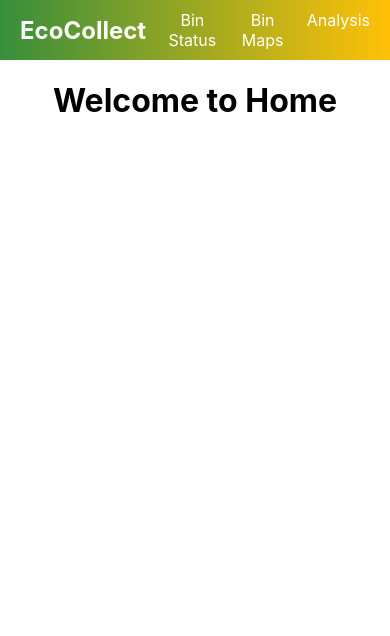
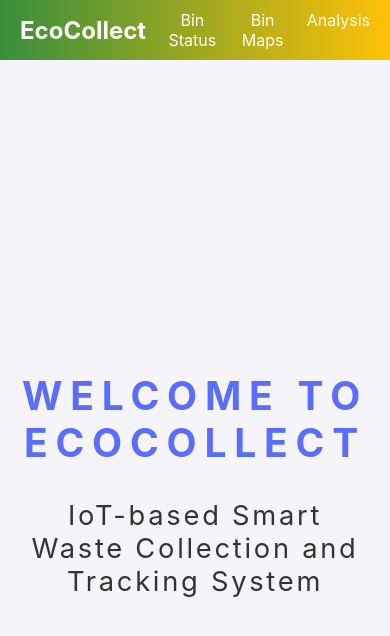
Before and after one commit to lakshannaveen/ecocollect-frontend-iot, a React (Create React App) app: page /home in a window 390 px wide. Shown: the top 636 px of the page. Built offline with nearby package versions, Linux system fonts and the light colour scheme.

Commit message:
animation added to home page

```diff
--- a/src/pages/Home.css
+++ b/src/pages/Home.css
@@ -0,0 +1,85 @@
+.home {
+    text-align: center;
+    padding: 20px;
+    display: flex;
+    flex-direction: column;
+    justify-content: center;
+    align-items: center;
+    height: 100vh;
+    background-color: #f4f4f9;
+    box-sizing: border-box;
+  }
+
+  .animated-heading {
+    font-size: 5vw;
+    font-weight: bold;
+    color: #5A6DFF;
+    text-transform: uppercase;
+    letter-spacing: 0.2em;
+    animation: slideIn 3s ease-out, fadeIn 3s ease-in forwards;
+    margin-bottom: 20px;
+  }
+
+  .subheading {
+    font-size: 2.5vw;
+    color: #333;
+    font-weight: normal;
+    letter-spacing: 0.1em;
+    animation: fadeInSubheading 3s ease-in forwards;
+  }
+
+  @keyframes slideIn {
+    0% {
+      transform: translateY(-50px);
+      opacity: 0;
+    }
+    50% {
+      transform: translateY(10px);
+      opacity: 0.7;
+    }
+    100% {
+      transform: translateY(0);
+      opacity: 1;
+    }
+  }
+
+  @keyframes fadeIn {
+    0% {
+      opacity: 0;
+    }
+    100% {
+      opacity: 1;
+    }
+  }
+
+  @keyframes fadeInSubheading {
+    0% {
+      opacity: 0;
+    }
+    50% {
+      opacity: 0.7;
+    }
+    100% {
+      opacity: 1;
+    }
+  }
+
+  @media screen and (max-width: 768px) {
+    .animated-heading {
+      font-size: 8vw;
+      margin-bottom: 15px;
+    }
+    .subheading {
+      font-size: 5vw;
+    }
+  }
+
+  @media screen and (max-width: 480px) {
+    .animated-heading {
+      font-size: 10vw;
+      margin-bottom: 10px;
+    }
+    .subheading {
+      font-size: 7vw;
+    }
+  }
--- a/src/pages/Home.js
+++ b/src/pages/Home.js
@@ -4,7 +4,8 @@ import './Home.css';
 const Home = () => {
   return (
     <div className="home">
-      <h1>Welcome to Home</h1>
+      <h1 className="animated-heading">Welcome to Ecocollect</h1>
+      <h2 className="subheading">IoT-based Smart Waste Collection and Tracking System</h2>
     </div>
   );
 };
```
